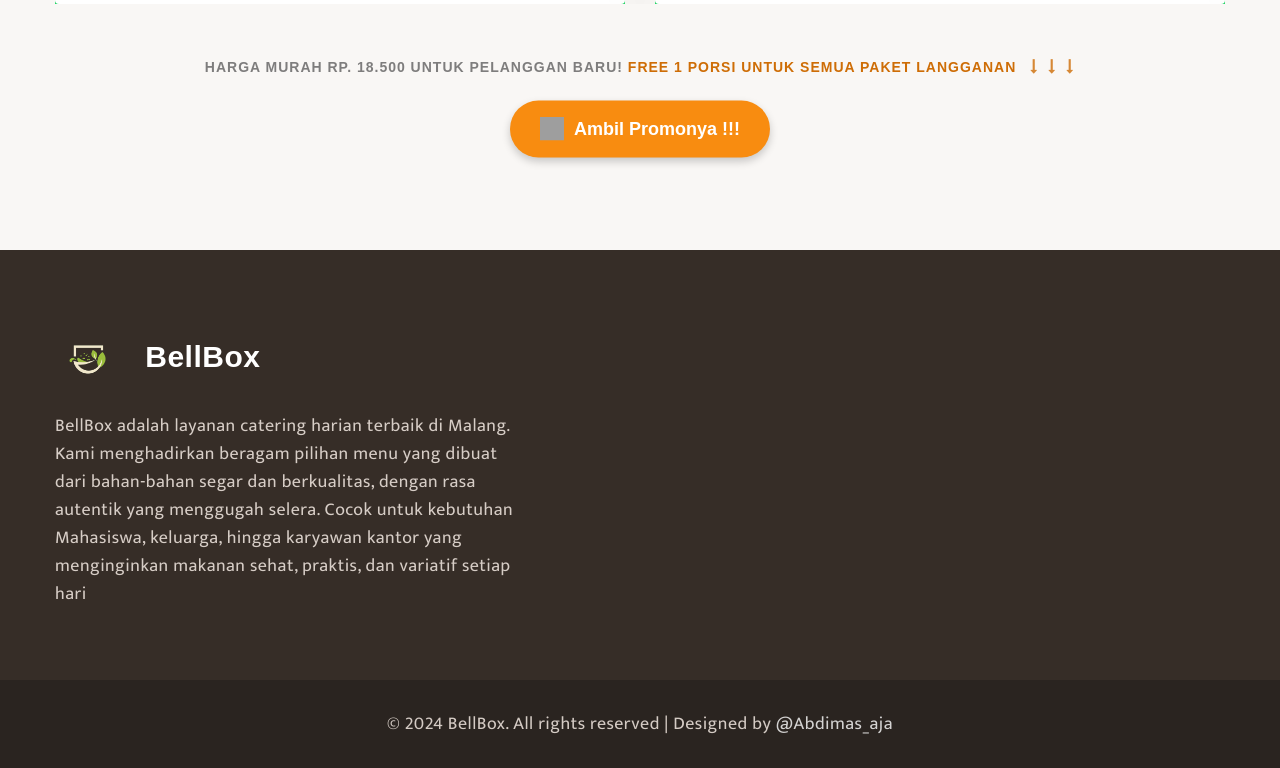
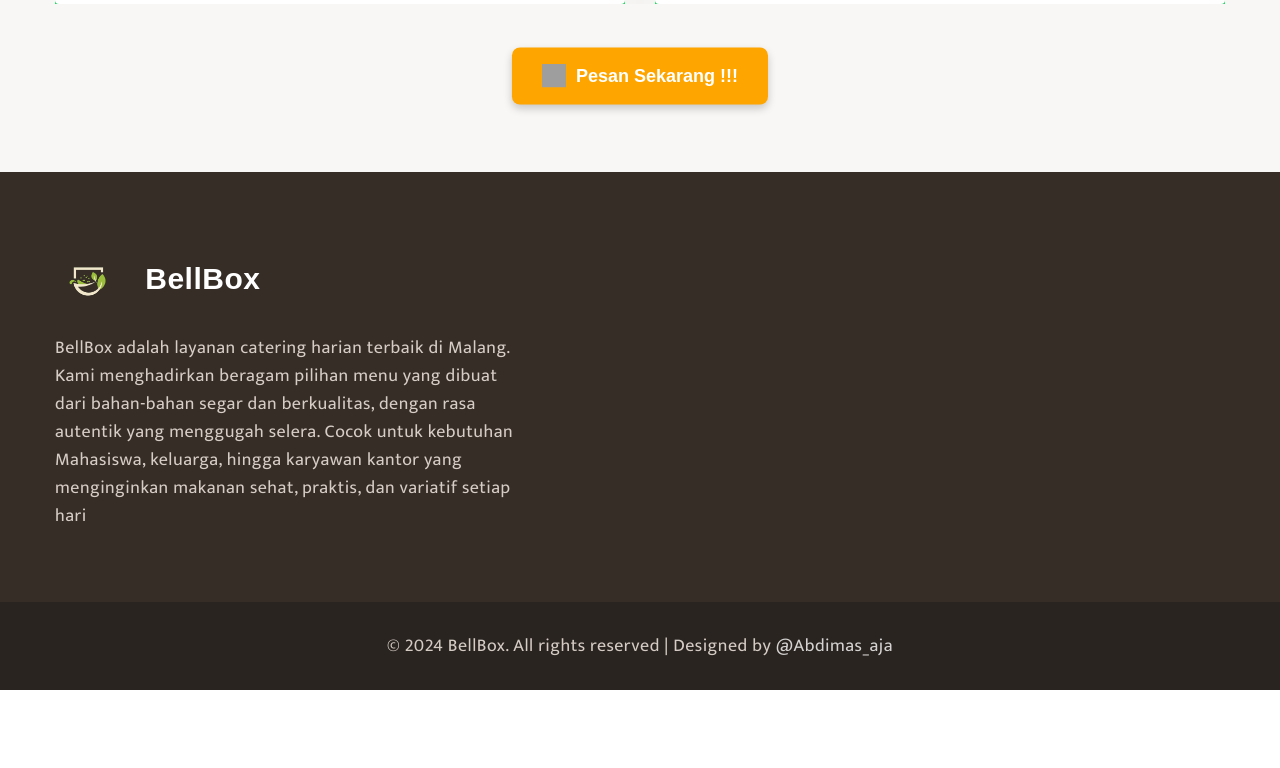
Before and after one commit to abdimas805/bellbox.site, a plain HTML site: page index.html in a window 1280 px wide. Shown: the part 3618-4386 px from the top of the page. After the commit the page ends 4308 px from the top, so only its background shows below. Drawn offline with Linux system fonts and the light colour scheme; grey boxes are pictures that could not be loaded.

Commit message:
Add files via upload

```diff
--- a/index.html
+++ b/index.html
@@ -79,7 +79,7 @@
                                 <div class="banner-info-bg">
                                     <h5>Nikmati Makan Lezat dan Sehat Setiap Hari Bersama Catering Harian BellBox!</h5>
 
-                                    <a href="#button" class="btn btn-style btn-primary mt-sm-5 mt-4">Pesan Sekarang</a>
+                                    <a href="https://wa.me/6281234440695?text=Halo,%20Admin%20Saya%20tertarik%20untuk%20Berlangganan%20Catering%20Harian%20Anda" class="btn btn-style btn-primary mt-sm-5 mt-4">Pesan Sekarang</a>
 
                                 </div>
                             </div>
@@ -343,6 +343,8 @@
 </section>
 <!-- //testimonials -->
 
+
+<!-- //Buat Button scroll kebawah -->
 <section id="button">
 
 </section>
@@ -404,8 +406,6 @@
   <!-- //Tombol Button Baru-->
                     <div class="container py-md-4 py-2">
                           <h3 class="title-big text-center mb-4"></h3>
-                      <h5 class="title-small text-center mb-md-5 mb-4"> Harga Murah Rp. 18.500 untuk Pelanggan Baru! <a href=""> FREE 1 PORSI UNTUK SEMUA PAKET LANGGANAN
-                        <span class="pl-2 fa fa-long-arrow-down"></span><span class="pl-2 fa fa-long-arrow-down"></span><span class="pl-2 fa fa-long-arrow-down"></span></a></h5>
 
                         <head>
                           <meta charset="UTF-8">
@@ -424,29 +424,28 @@
                               /* Style untuk tombol */
                               .center-button {
                                   position: absolute;
-                                  top: 97%;
+                                  top: 100%;
                                   left: 50%;
                                   transform: translate(-50%, -50%);
-                                  background-color: #f88c10; /* Warna hijau khas WhatsApp */
+                                  background-color: #FFA500; /* Warna oranye */
                                   color: white;
                                   font-size: 18px;
                                   font-weight: bold;
                                   padding: 15px 30px;
-                                  border: none;
-                                  border-radius: 30px;
-                                  box-shadow: 0 4px 8px rgba(0, 0, 0, 0.2);
-                                  cursor: pointer;
+                                  border-radius: 8px;
+                                  text-align: center;
                                   text-decoration: none;
+                                  white-space: nowrap; /* Pastikan teks tetap dalam satu baris */
                                   display: flex;
                                   align-items: center;
-                                  justify-content: center;
                                   gap: 10px; /* Jarak antara teks dan ikon */
+                                  box-shadow: 0 4px 8px rgba(0, 0, 0, 0.2);
                                   transition: background-color 0.3s ease;
                               }
 
                               /* Hover efek */
                               .center-button:hover {
-                                  background-color: #c0710a;
+                                  background-color: #FF8C00; /* Warna oranye lebih gelap */
                               }
 
                               /* Style untuk ikon */
@@ -461,12 +460,13 @@
                           <!-- Tombol WhatsApp -->
                           <a href="https://wa.me/6281234440695?text=Halo,%20Admin%20Saya%20tertarik%20untuk%20Berlangganan%20Catering%20Harian%20Anda" class="center-button" target="_blank">
                               <img src="https://upload.wikimedia.org/wikipedia/commons/6/6b/WhatsApp.svg" alt="WhatsApp">
-                              Ambil Promonya !!!
+                              Pesan Sekarang !!!
                           </a>
 
                       </body>
                       </div>
   <!-- //Tombol Button Baru-->
+
 
                </div>
     </div>
```
